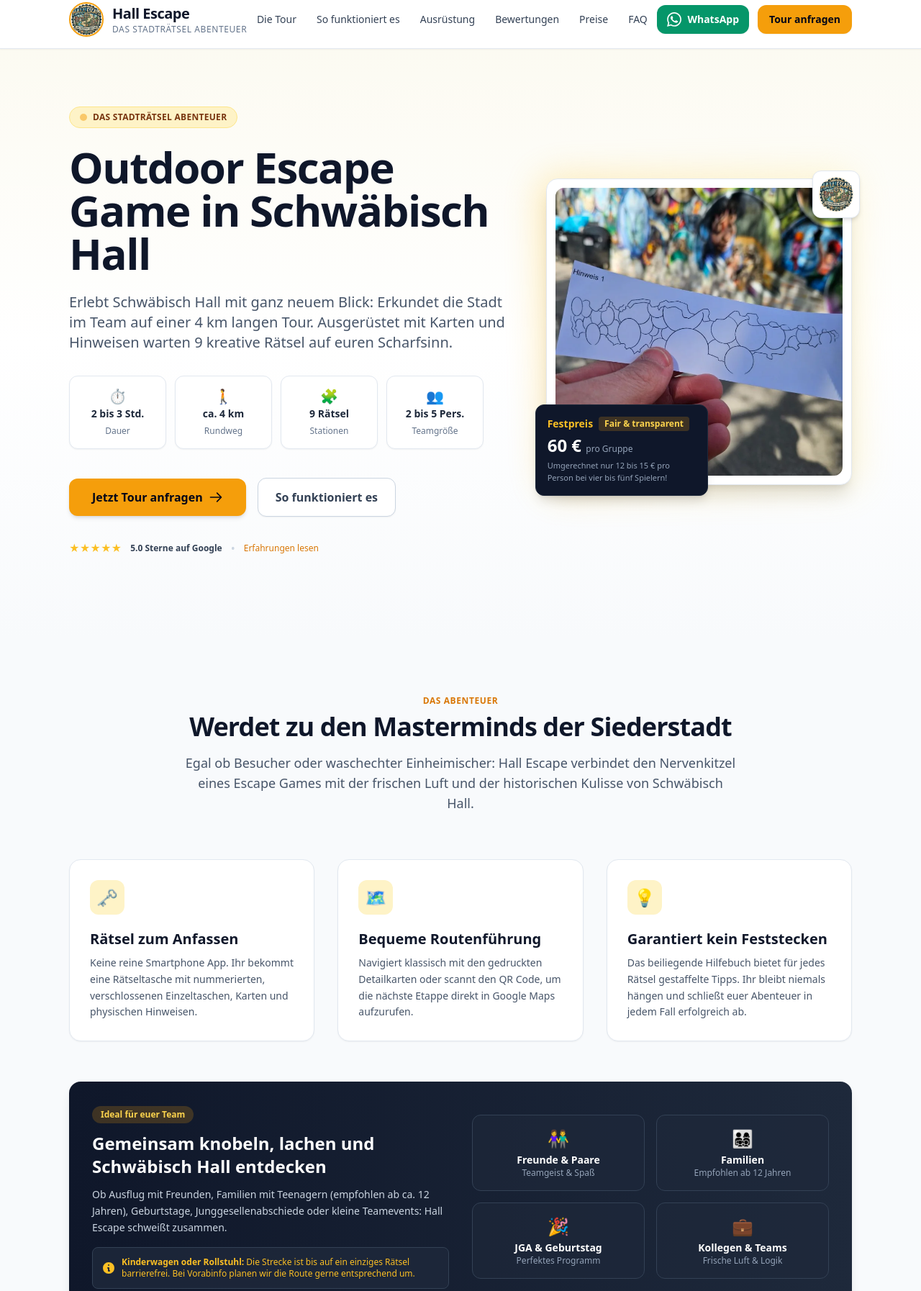
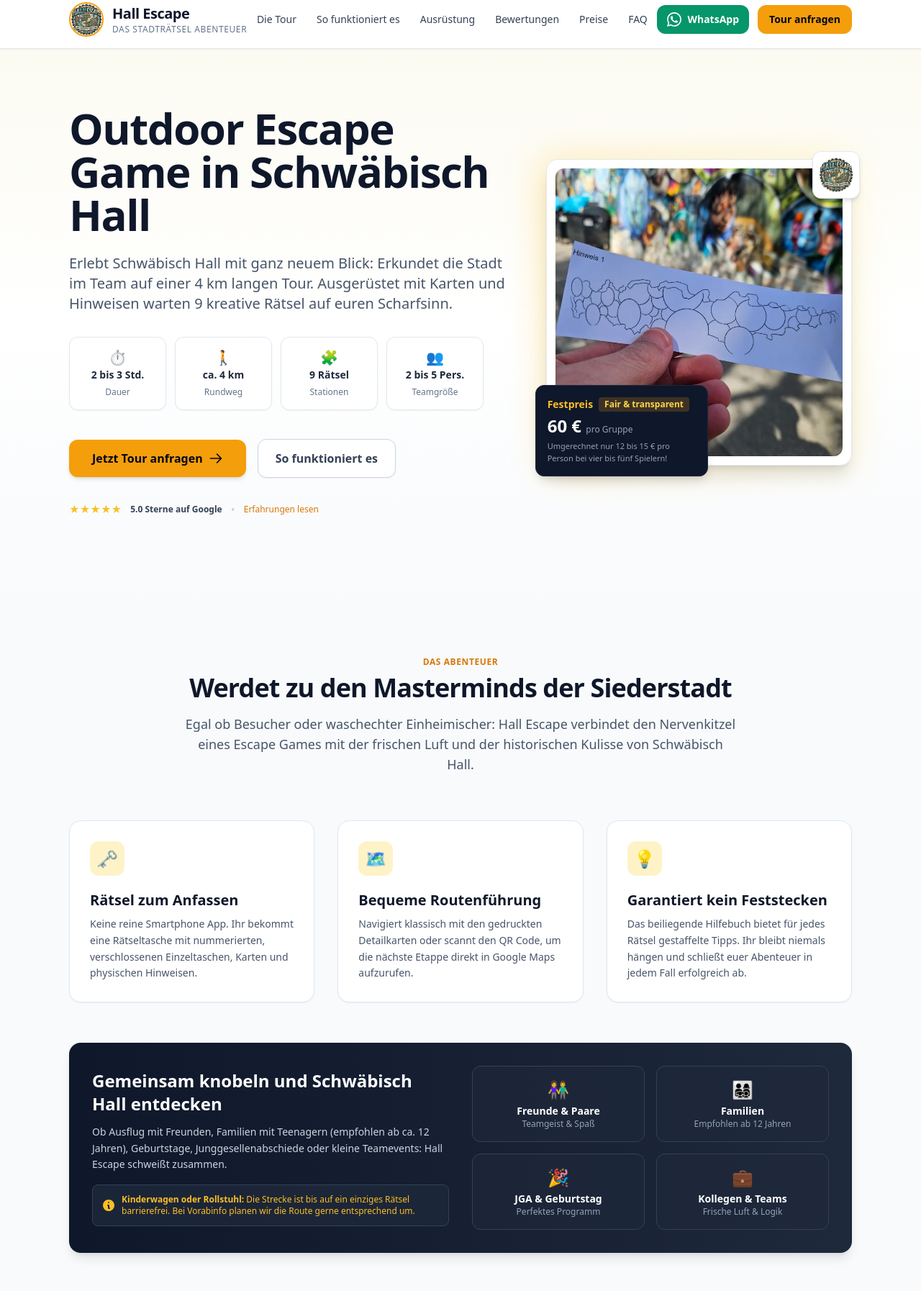
Before and after one commit to FranzBuehl/hallEscape, a website: page index.html in a window 1280 px wide. Shown: the part 13-1807 px from the top of the page at 72% size. Drawn offline with Linux system fonts and the light colour scheme.

Commit message:
removed additional Tags

```diff
--- a/index.html
+++ b/index.html
@@ -169,11 +169,6 @@
         <!-- Hero Text -->
         <div class="lg:col-span-7 space-y-6 text-center lg:text-left">
 
-          <div class="inline-flex items-center gap-2 px-3.5 py-1.5 rounded-full bg-amber-100 border border-amber-200 text-amber-900 text-xs font-bold tracking-wide uppercase">
-            <span class="w-2.5 h-2.5 rounded-full bg-amber-500 animate-pulse"></span>
-            Das Stadträtsel Abenteuer
-          </div>
-
           <h1 class="text-4xl sm:text-5xl lg:text-6xl font-extrabold tracking-tight text-slate-900 leading-tight">
             Outdoor Escape Game in Schwäbisch Hall
           </h1>
@@ -321,8 +316,7 @@
       <div class="mt-14 bg-gradient-to-r from-slate-900 to-slate-800 rounded-2xl p-8 text-white shadow-lg">
         <div class="grid grid-cols-1 md:grid-cols-2 gap-8 items-center">
           <div>
-            <span class="inline-block px-3 py-1 bg-amber-500/20 text-amber-300 text-xs font-semibold rounded-full mb-3">Ideal für euer Team</span>
-            <h4 class="text-2xl font-bold mb-3">Gemeinsam knobeln, lachen und Schwäbisch Hall entdecken</h4>
+            <h4 class="text-2xl font-bold mb-3">Gemeinsam knobeln und Schwäbisch Hall entdecken</h4>
             <p class="text-slate-300 text-sm leading-relaxed mb-4">
               Ob Ausflug mit Freunden, Familien mit Teenagern (empfohlen ab ca. 12 Jahren), Geburtstage, Junggesellenabschiede oder kleine Teamevents: Hall Escape schweißt zusammen.
             </p>
```
